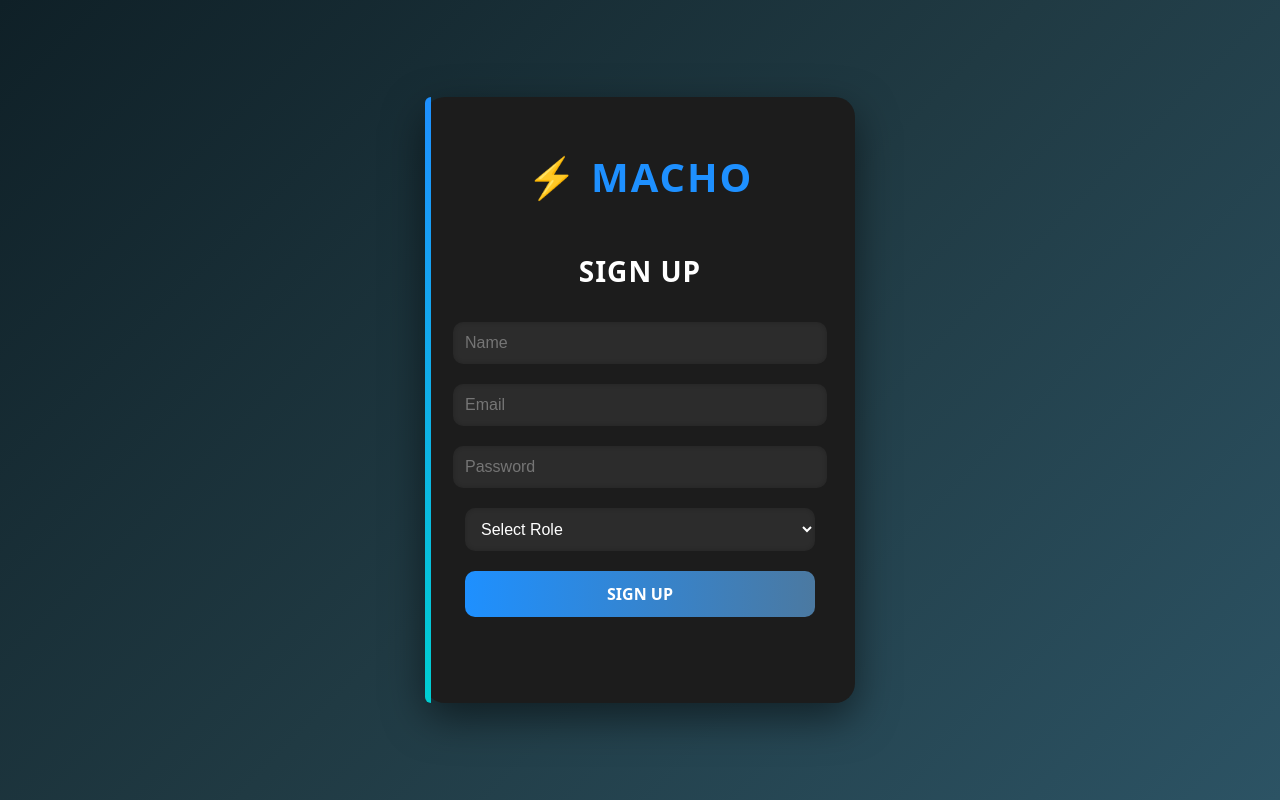
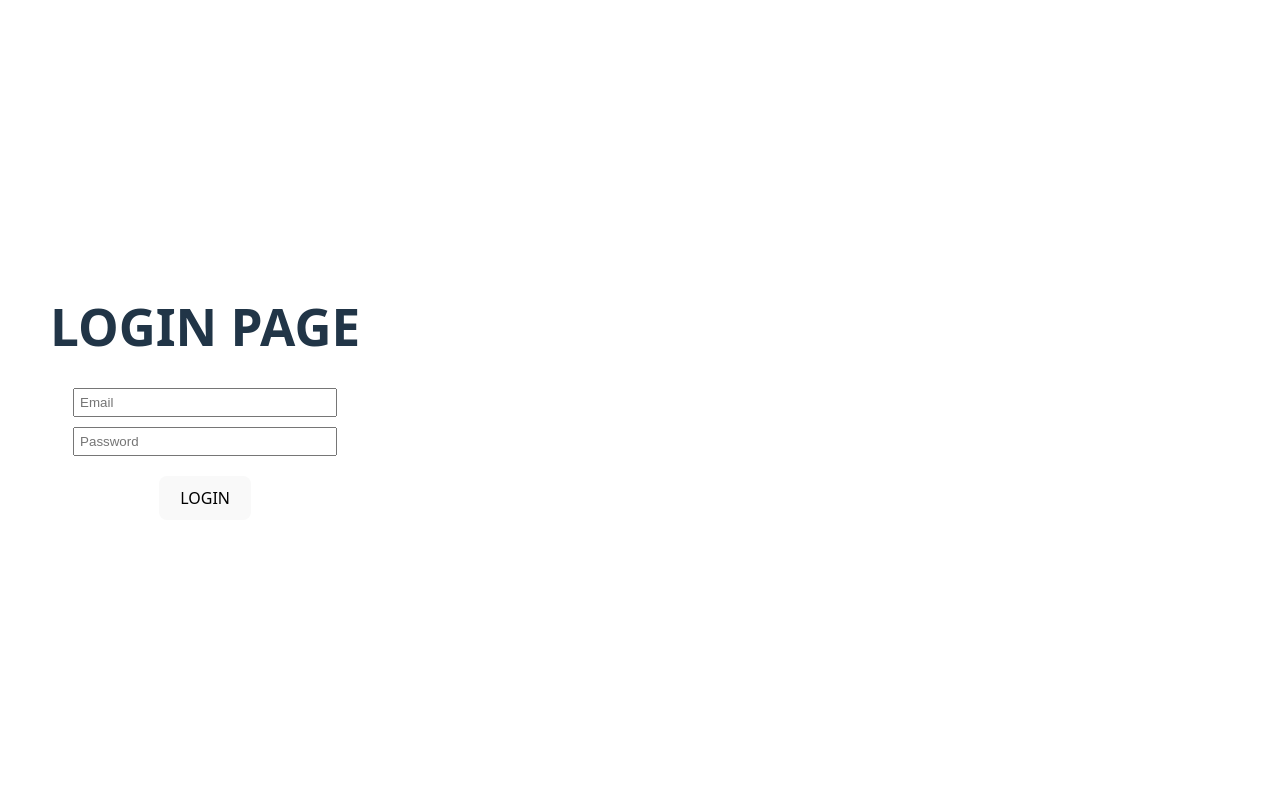
Before and after one commit to aahabib187/frontend-backend-demo, a React app in the folder frontend/: page /login in a window 1280 px wide. Built offline with nearby package versions, Linux system fonts and the light colour scheme; the HTML template or start-up script is replaced by a standard one.

Commit message:
Signup, Login,profile page

```diff
--- a/frontend/package.json
+++ b/frontend/package.json
@@ -11,7 +11,8 @@
   },
   "dependencies": {
     "react": "^19.2.0",
-    "react-dom": "^19.2.0"
+    "react-dom": "^19.2.0",
+    "react-router-dom": "^7.13.1"
   },
   "devDependencies": {
     "@eslint/js": "^9.39.1",
--- a/frontend/src/App.jsx
+++ b/frontend/src/App.jsx
@@ -1,128 +1,17 @@
-import { useState, useEffect } from "react";
-import "./index.css";
+import { BrowserRouter as Router, Routes, Route } from "react-router-dom";
+import Signup from "./pages/Signup";
+import Login from "./pages/Login";
+import Profile from "./pages/Profile";
 
 function App() {
-  const [formData, setFormData] = useState({
-    name: "",
-    email: "",
-    password: "",
-    role: "", // <-- added role
-  });
-
-  const [message, setMessage] = useState("");
-  const [fade, setFade] = useState(false);
-
-  useEffect(() => {
-    setFade(true);
-  }, []);
-
-  const handleChange = (e) =>
-    setFormData({ ...formData, [e.target.name]: e.target.value });
-
-  const handleSubmit = async () => {
-    // Basic validation
-    if (
-      !formData.name ||
-      !formData.email.includes("@") ||
-      !formData.password ||
-      formData.password.length < 6 ||
-      !formData.role // <-- validate role selection
-    ) {
-      setMessage("Please fill all fields correctly!");
-      return;
-    }
-
-    setMessage("Signing up...");
-
-    try {
-      const response = await fetch("http://localhost:3000/api/signup", {
-        method: "POST",
-        headers: {
-          "Content-Type": "application/json",
-        },
-        body: JSON.stringify({
-          name: formData.name,
-          email: formData.email,
-          pass: formData.password,
-          phone: "01700000000",
-          role: formData.role, // <-- send selected role
-        }),
-      });
-
-      const data = await response.json();
-      console.log("Server response:", data);
-
-      if (response.ok) {
-        setMessage("Signup successful! ✅");
-      } else {
-        setMessage(data.message || "Signup failed ❌");
-      }
-    } catch (error) {
-      console.error("Error:", error);
-      setMessage("Server not working ❌");
-    }
-  };
-
   return (
-    <div className="container">
-      <div className={`card ${fade ? "fade-in" : ""}`}>
-        <div className="accent-stripe"></div>
-        <div className="logo">⚡ MACHO</div>
-        <h2>SIGN UP</h2>
-
-        <input
-          type="text"
-          name="name"
-          placeholder="Name"
-          value={formData.name}
-          onChange={handleChange}
-          className="input-field"
-        />
-
-        <input
-          type="email"
-          name="email"
-          placeholder="Email"
-          value={formData.email}
-          onChange={handleChange}
-          className="input-field"
-        />
-
-        <input
-          type="password"
-          name="password"
-          placeholder="Password"
-          value={formData.password}
-          onChange={handleChange}
-          className="input-field"
-        />
-
-        {/* NEW: Role Dropdown */}
-        <select
-          name="role"
-          value={formData.role}
-          onChange={handleChange}
-          className="input-field"
-        >
-          <option value="">Select Role</option>
-          <option value="PATIENT">Patient</option>
-          <option value="DOCTOR">Doctor</option>
-          <option value="ADMIN">Admin</option>
-        </select>
-
-        <button className="submit-btn" onClick={handleSubmit}>
-          SIGN UP
-        </button>
-
-        <p
-          className={`message ${
-            message.includes("successful") ? "success" : "error"
-          }`}
-        >
-          {message}
-        </p>
-      </div>
-    </div>
+    <Router>
+      <Routes>
+        <Route path="/" element={<Signup />} />
+        <Route path="/login" element={<Login />} />
+        <Route path="/profile" element={<Profile />} />
+      </Routes>
+    </Router>
   );
 }
 
--- /dev/null
+++ b/frontend/src/pages/Login.jsx
@@ -0,0 +1,56 @@
+import { useState } from "react";
+import { useNavigate } from "react-router-dom";
+
+export default function Login() {
+  const [email, setEmail] = useState("");
+  const [password, setPassword] = useState("");
+  const [message, setMessage] = useState("");
+  const navigate = useNavigate();
+
+  const handleLogin = () => {
+    const storedUser = JSON.parse(localStorage.getItem("user"));
+
+    if (!storedUser) {
+      setMessage("No user found. Please signup first.");
+      return;
+    }
+
+    if (storedUser.email === email && storedUser.password === password) {
+      localStorage.setItem("loggedInUser", JSON.stringify(storedUser));
+      navigate("/profile");
+    } else {
+      setMessage("Invalid email or password");
+    }
+  };
+
+  return (
+    <div style={{ padding: "50px", textAlign: "center" }}>
+      <h1>LOGIN PAGE</h1>
+
+      <input
+        type="email"
+        placeholder="Email"
+        value={email}
+        onChange={(e) => setEmail(e.target.value)}
+        style={{ display: "block", margin: "10px auto", padding: "5px", width: "250px" }}
+      />
+
+      <input
+        type="password"
+        placeholder="Password"
+        value={password}
+        onChange={(e) => setPassword(e.target.value)}
+        style={{ display: "block", margin: "10px auto", padding: "5px", width: "250px" }}
+      />
+
+      <button
+        onClick={handleLogin}
+        style={{ padding: "10px 20px", marginTop: "10px", cursor: "pointer" }}
+      >
+        LOGIN
+      </button>
+
+      <p>{message}</p>
+    </div>
+  );
+}
--- /dev/null
+++ b/frontend/src/pages/Profile.jsx
@@ -0,0 +1,42 @@
+import { useEffect, useState } from "react";
+import { useNavigate } from "react-router-dom";
+
+function Profile() {
+  const [user, setUser] = useState(null);
+  const navigate = useNavigate();
+
+  useEffect(() => {
+    const loggedInUser = JSON.parse(localStorage.getItem("loggedInUser"));
+
+    if (!loggedInUser) {
+      navigate("/login");
+    } else {
+      setUser(loggedInUser);
+    }
+  }, []);
+
+  const handleLogout = () => {
+    localStorage.removeItem("loggedInUser");
+    navigate("/login");
+  };
+
+  if (!user) return null;
+
+  return (
+    <div className="container">
+      <div className="card">
+        <h2>PROFILE</h2>
+
+        <p><strong>Name:</strong> {user.name}</p>
+        <p><strong>Email:</strong> {user.email}</p>
+        <p><strong>Role:</strong> {user.role}</p>
+
+        <button className="submit-btn" onClick={handleLogout}>
+          LOGOUT
+        </button>
+      </div>
+    </div>
+  );
+}
+
+export default Profile;
--- /dev/null
+++ b/frontend/src/pages/Signup.jsx
@@ -0,0 +1,129 @@
+import { useState, useEffect } from "react";
+import "../index.css";
+
+function Signup() {
+  const [formData, setFormData] = useState({
+    name: "",
+    email: "",
+    password: "",
+    role: "", // <-- added role
+  });
+
+  const [message, setMessage] = useState("");
+  const [fade, setFade] = useState(false);
+
+  useEffect(() => {
+    setFade(true);
+  }, []);
+
+  const handleChange = (e) =>
+    setFormData({ ...formData, [e.target.name]: e.target.value });
+
+  const handleSubmit = async () => {
+    // Basic validation
+    if (
+      !formData.name ||
+      !formData.email.includes("@") ||
+      !formData.password ||
+      formData.password.length < 6 ||
+      !formData.role // <-- validate role selection
+    ) {
+      setMessage("Please fill all fields correctly!");
+      return;
+    }
+
+    setMessage("Signing up...");
+
+    try {
+      const response = await fetch("http://localhost:3000/api/signup", {
+        method: "POST",
+        headers: {
+          "Content-Type": "application/json",
+        },
+        body: JSON.stringify({
+          name: formData.name,
+          email: formData.email,
+          pass: formData.password,
+          phone: "01700000000",
+          role: formData.role, // <-- send selected role
+        }),
+      });
+
+      const data = await response.json();
+      console.log("Server response:", data);
+
+      if (response.ok) {
+        setMessage("Signup successful! ✅");
+      } else {
+        setMessage(data.message || "Signup failed ❌");
+      }
+    } catch (error) {
+      console.error("Error:", error);
+      setMessage("Server not working ❌");
+    }
+  };
+
+  return (
+    <div className="container">
+      <div className={`card ${fade ? "fade-in" : ""}`}>
+        <div className="accent-stripe"></div>
+        <div className="logo">⚡ MACHO</div>
+        <h2>SIGN UP</h2>
+
+        <input
+          type="text"
+          name="name"
+          placeholder="Name"
+          value={formData.name}
+          onChange={handleChange}
+          className="input-field"
+        />
+
+        <input
+          type="email"
+          name="email"
+          placeholder="Email"
+          value={formData.email}
+          onChange={handleChange}
+          className="input-field"
+        />
+
+        <input
+          type="password"
+          name="password"
+          placeholder="Password"
+          value={formData.password}
+          onChange={handleChange}
+          className="input-field"
+        />
+
+        {/* NEW: Role Dropdown */}
+        <select
+          name="role"
+          value={formData.role}
+          onChange={handleChange}
+          className="input-field"
+        >
+          <option value="">Select Role</option>
+          <option value="PATIENT">Patient</option>
+          <option value="DOCTOR">Doctor</option>
+          <option value="ADMIN">Admin</option>
+        </select>
+
+        <button className="submit-btn" onClick={handleSubmit}>
+          SIGN UP
+        </button>
+
+        <p
+          className={`message ${
+            message.includes("successful") ? "success" : "error"
+          }`}
+        >
+          {message}
+        </p>
+      </div>
+    </div>
+  );
+}
+
+export default Signup;
```
Also changed, not shown: 1 other file (tests, documents, lock files or other folders).
